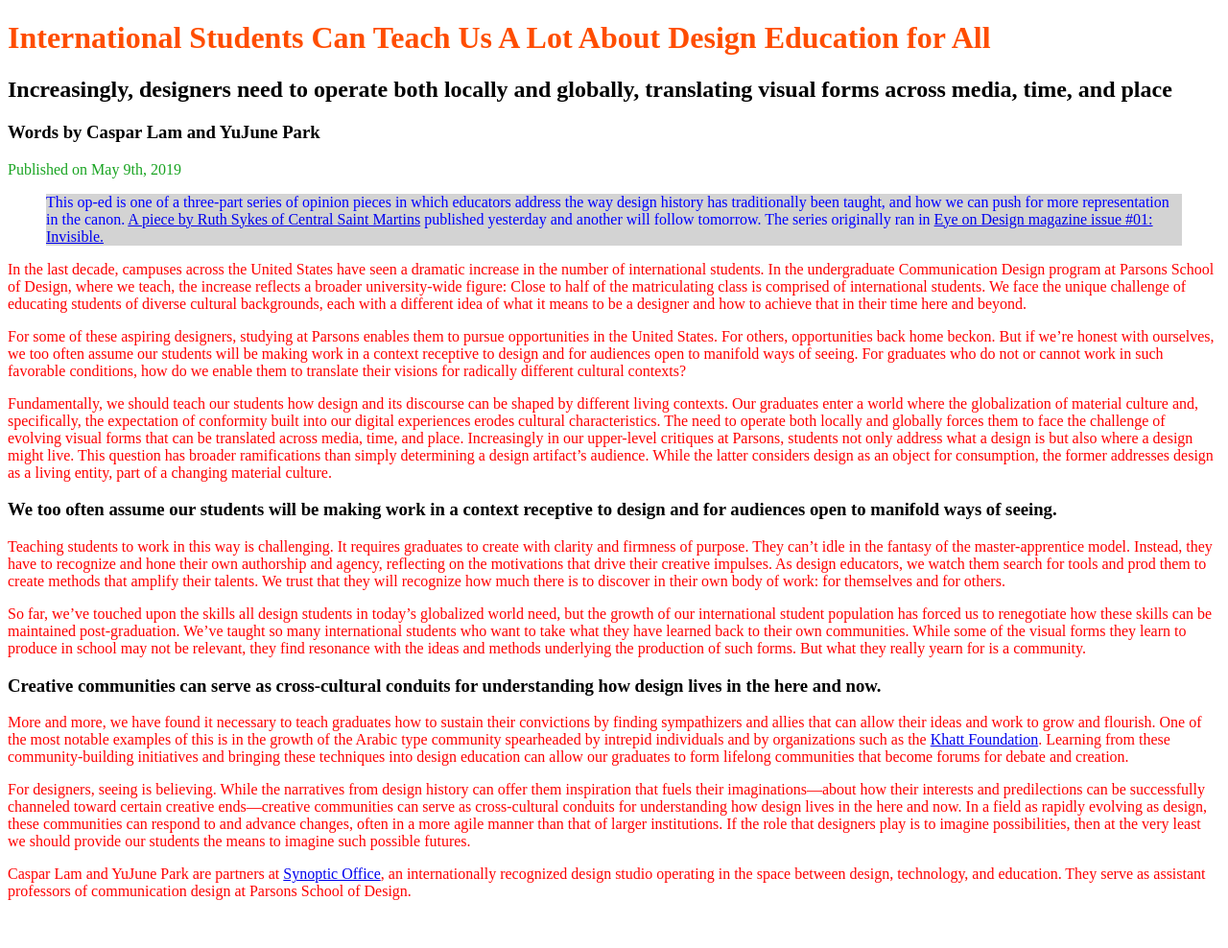
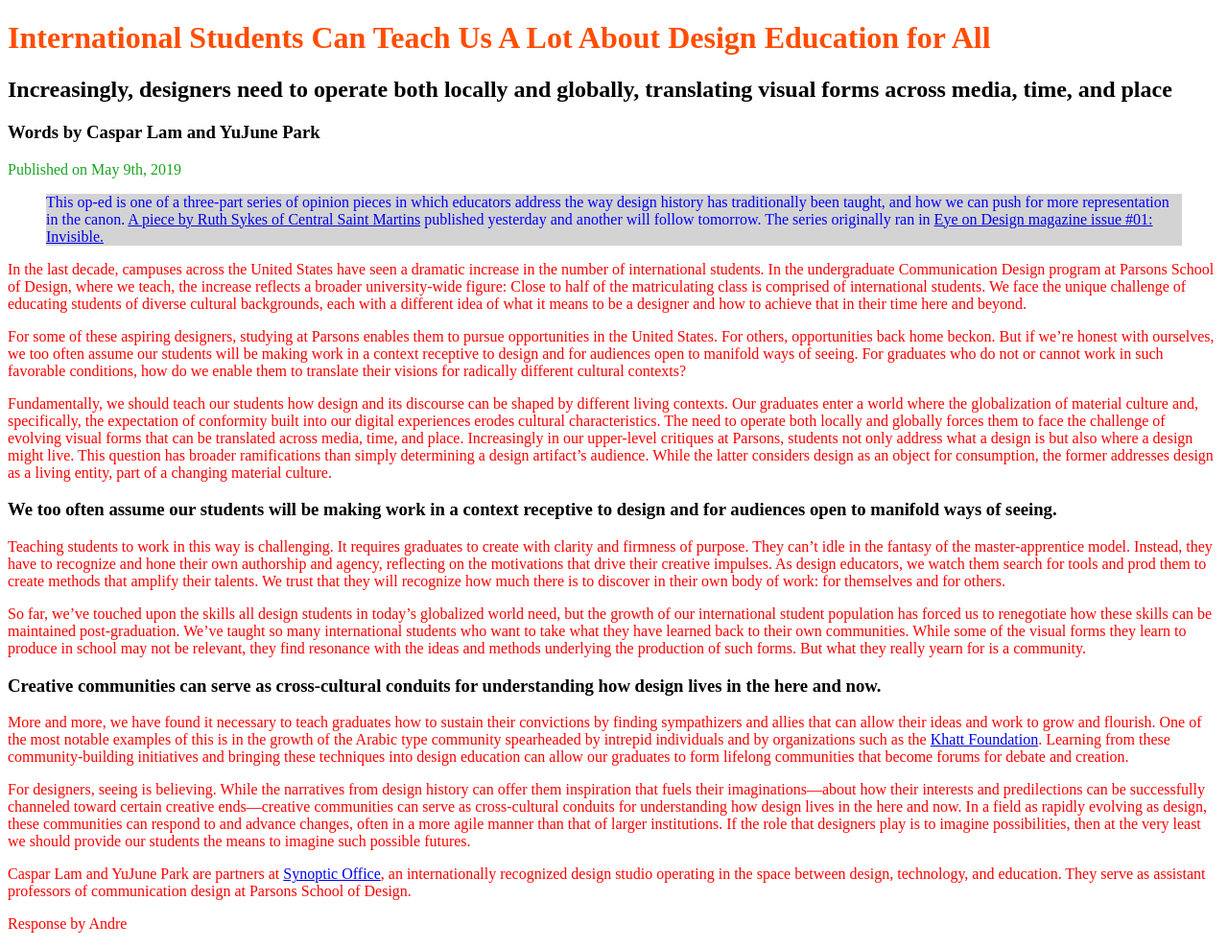
Before and after one commit to andremgrr/manuscript, a plain HTML site: page index.html in a window 1280 px wide. Shown: the whole page at 96% size. Before the commit the page ends 954 px from the top, so only its background shows below. Drawn offline with Linux system fonts and the light colour scheme.

Commit message:
Update index.html
added response title

```diff
--- a/index.html
+++ b/index.html
@@ -26,5 +26,6 @@
             <p>For designers, seeing is believing. While the narratives from design history can offer them inspiration that fuels their imaginations—about how their interests and predilections can be successfully channeled toward certain creative ends—creative communities can serve as cross-cultural conduits for understanding how design lives in the here and now. In a field as rapidly evolving as design, these communities can respond to and advance changes, often in a more agile manner than that of larger institutions. If the role that designers play is to imagine possibilities, then at the very least we should provide our students the means to imagine such possible futures.</p>
             <p>Caspar Lam and YuJune Park are partners at <a href="https://www.synopticoffice.com/">Synoptic Office</a>, an internationally recognized design studio operating in the space between design, technology, and education. They serve as assistant professors of communication design at Parsons School of Design.
             </p>
+            <p>Response by Andre</p>
     </body>
 </html>
```
